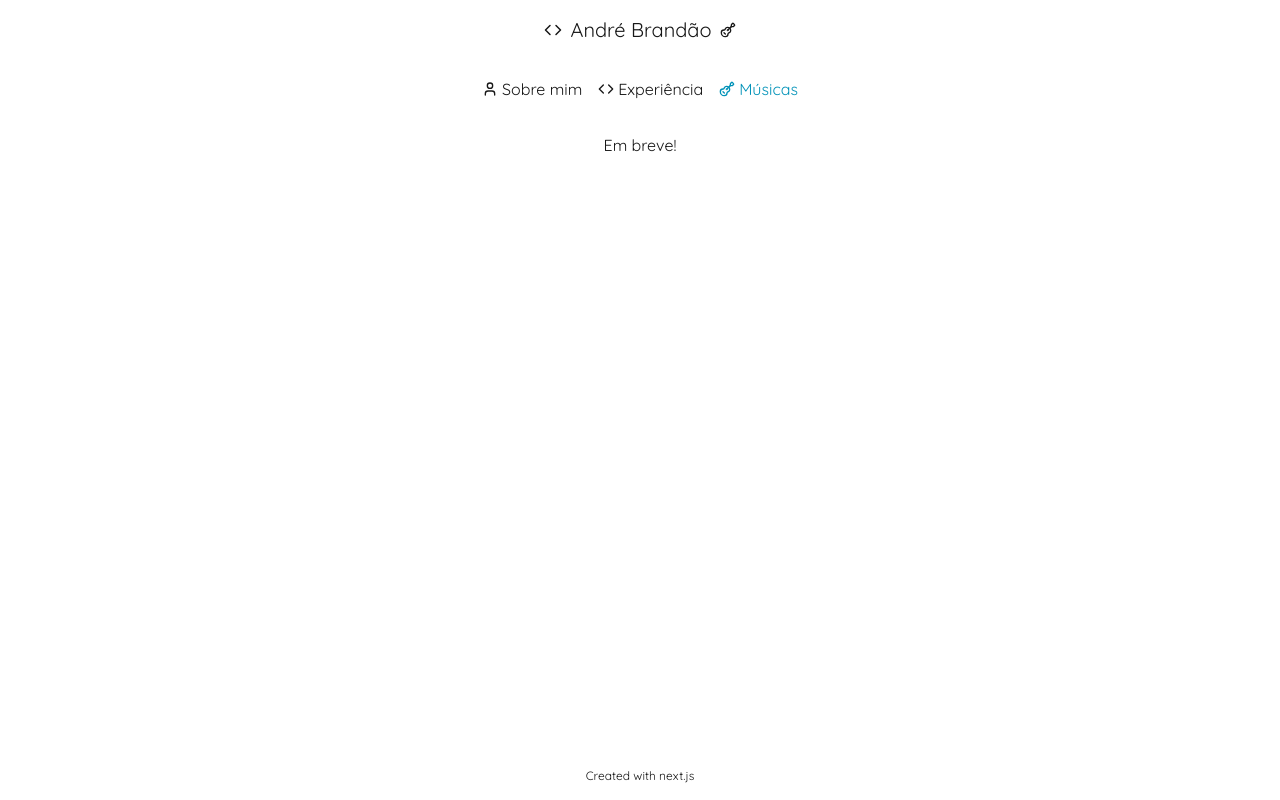
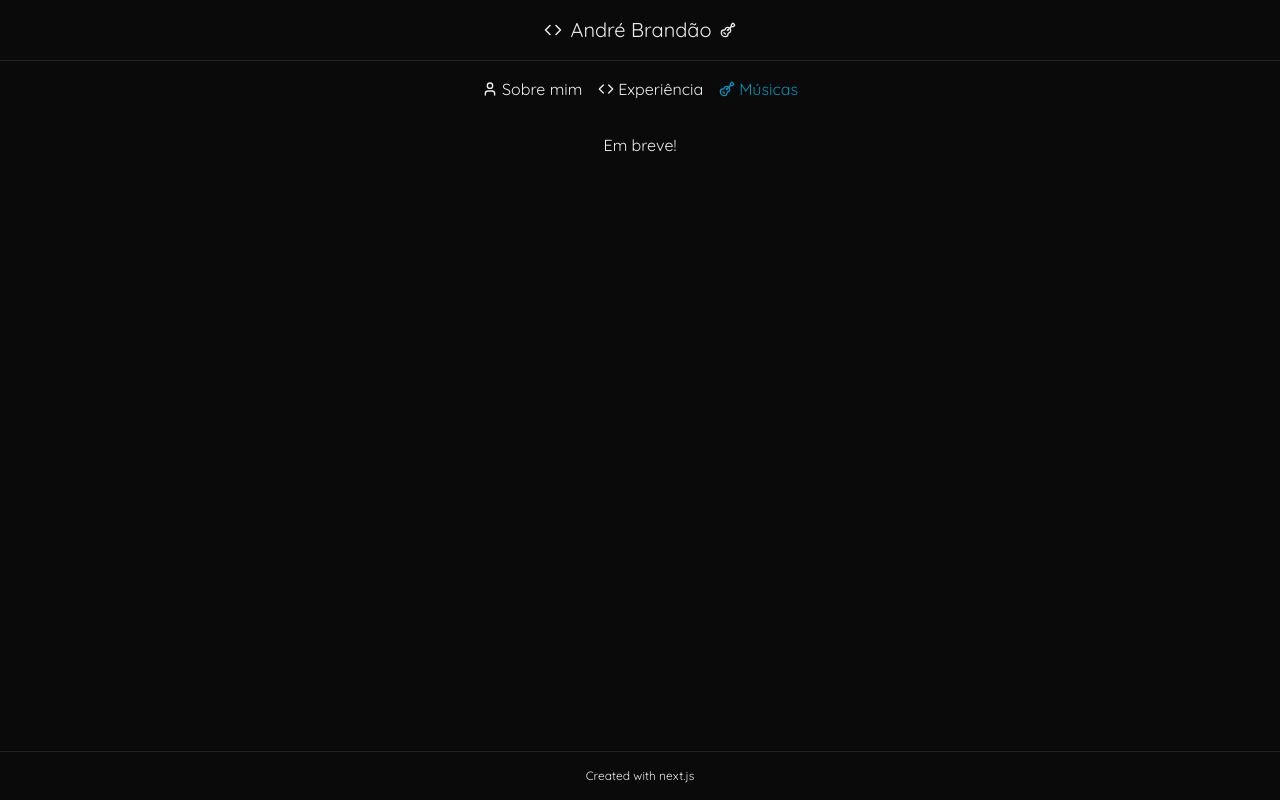
Before and after one commit to andrebrandao-dev/andrebrandao-dev.github.io, a Next.js app: page /music in a window 1280 px wide. Built offline with nearby package versions, Linux system fonts and the light colour scheme.

Commit message:
core: header sticky

```diff
--- a/src/app/globals.css
+++ b/src/app/globals.css
@@ -1,8 +1,8 @@
 @import "tailwindcss";
 
 :root {
-  --background: #ffffff;
-  --foreground: #171717;
+  --background: #0a0a0a;
+    --foreground: #ededed;
 }
 
 @theme inline {
@@ -11,13 +11,6 @@
   --font-sans: var(--font-quick-sand);
 }
 
-@media (prefers-color-scheme: dark) {
-  :root {
-    --background: #0a0a0a;
-    --foreground: #ededed;
-  }
-}
-
 body {
   background: var(--background);
   color: var(--foreground);
--- a/src/app/layout.tsx
+++ b/src/app/layout.tsx
@@ -23,7 +23,7 @@ export default function RootLayout({
     <html lang="en">
       <body className={`${quickSand.className} antialiased`}>
         <div className="grid grid-rows-[auto_1fr_auto] min-h-dvh">
-          <header className="p-4 border-b border-white/10">
+          <header className="sticky top-0 p-4 border-b border-white/10 bg-[var(--background)]">
             <Logo />
           </header>
 
```
